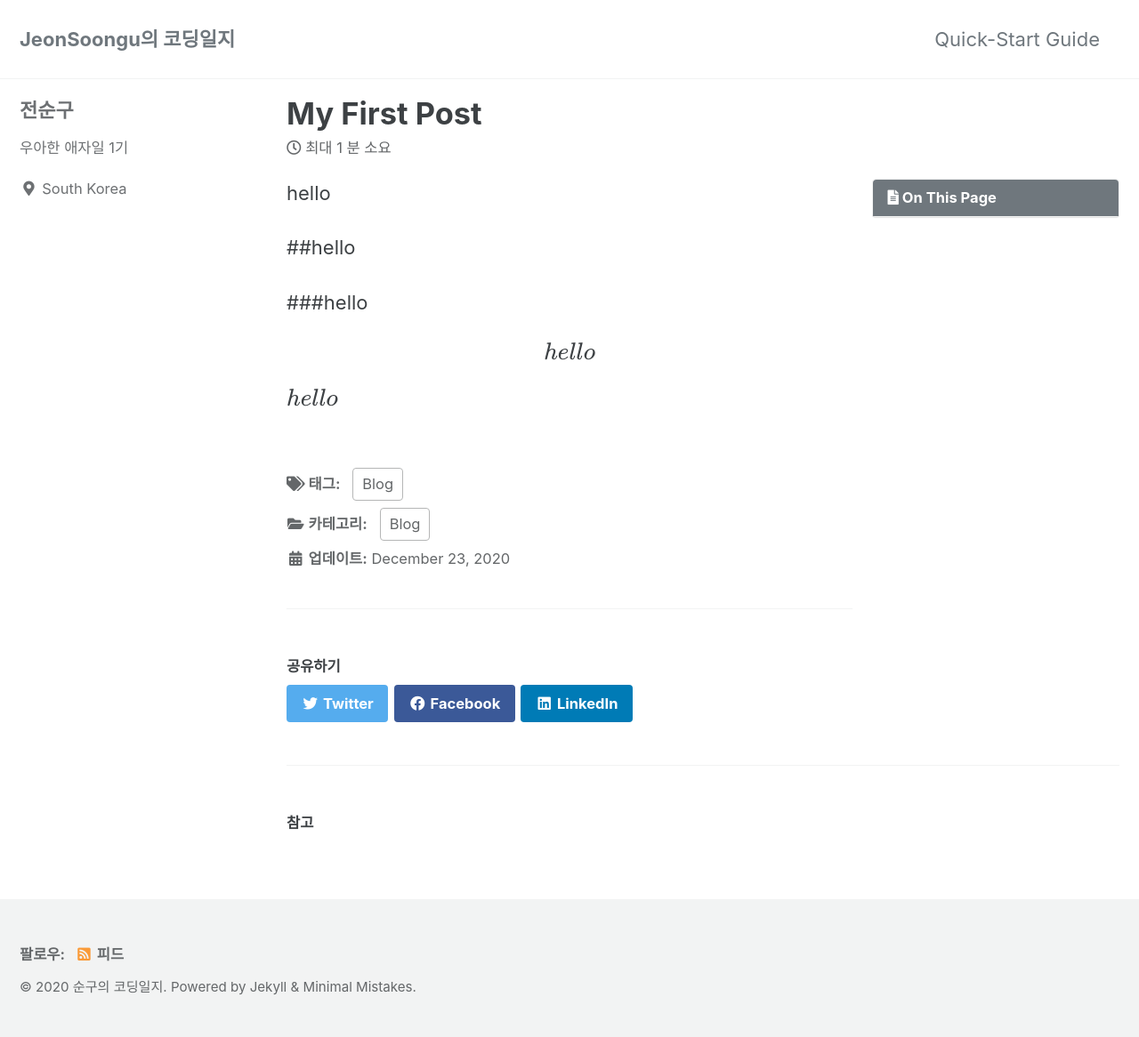
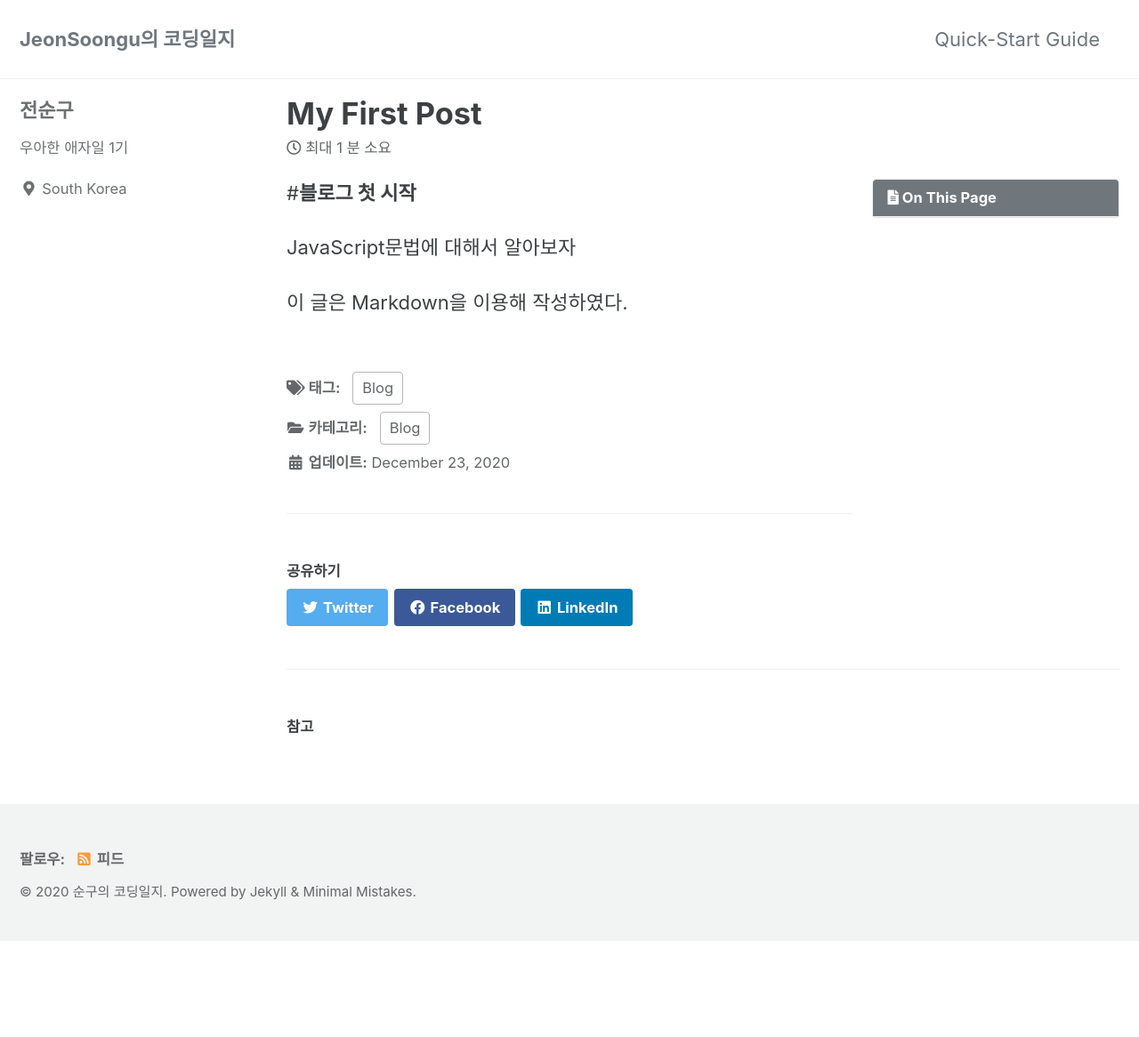
Before and after one commit to JeonSoongu/JeonSoongu.github.io, a Jekyll site: the page built from _posts/2020-12-23-hello.md, in a window 1280 px wide. Shown: the whole page at 89% size. Built offline with Jekyll 4.4.1, drawn with Linux system fonts in a browser that asks for light colours; cached includes are drawn as plain includes; formulas are drawn with MathJax 3; after the commit the page ends 1058 px from its top, so only the background shows below that.

Commit message:
blog_start

```diff
--- a/_posts/2020-12-23-hello.md
+++ b/_posts/2020-12-23-hello.md
@@ -10,12 +10,8 @@ use_math: true
 toc : true
 ---
 
-hello
+#**블로그 첫 시작**
 
-##hello
+JavaScript문법에 대해서 알아보자
 
-###hello
-
-$$hello$$
-
-$hello$
+이 글은 Markdown을 이용해 작성하였다.
```
Also changed, not shown: _includes/mathjax_support.html (line endings or trailing spaces).
